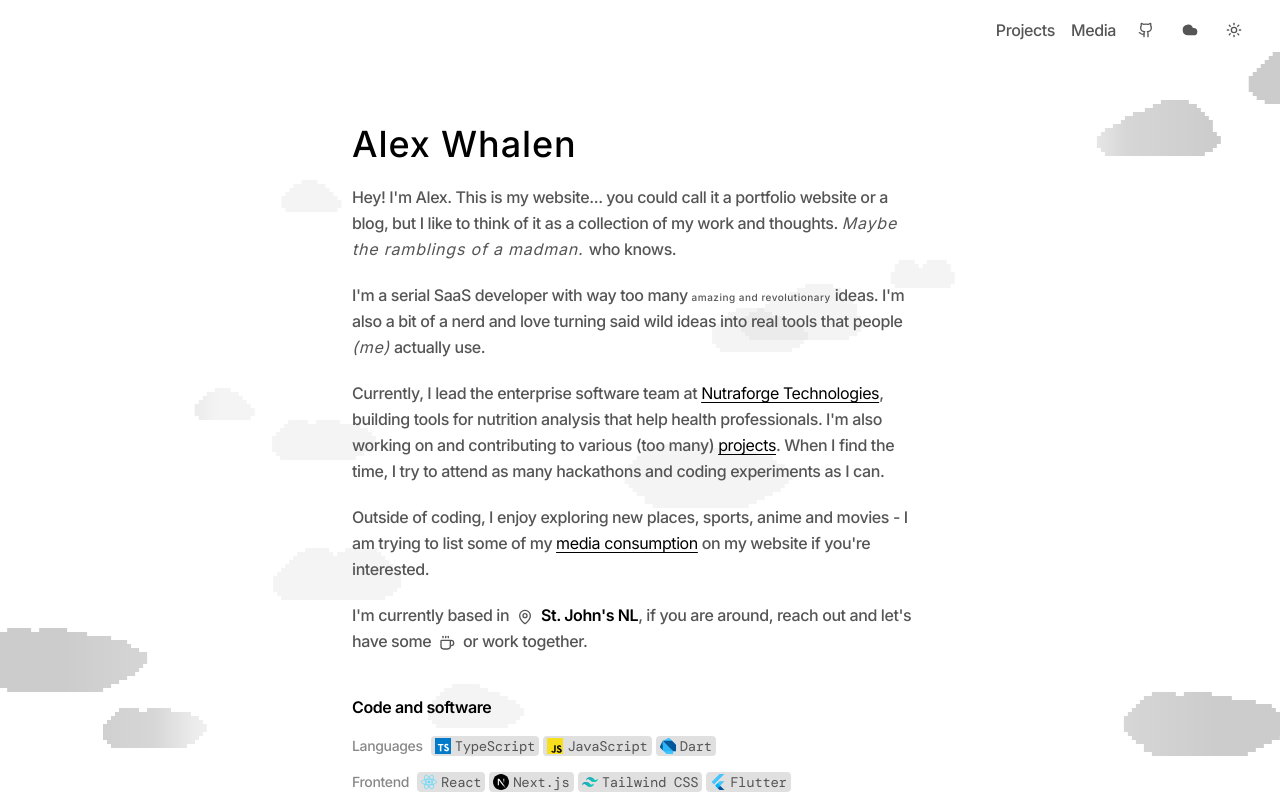
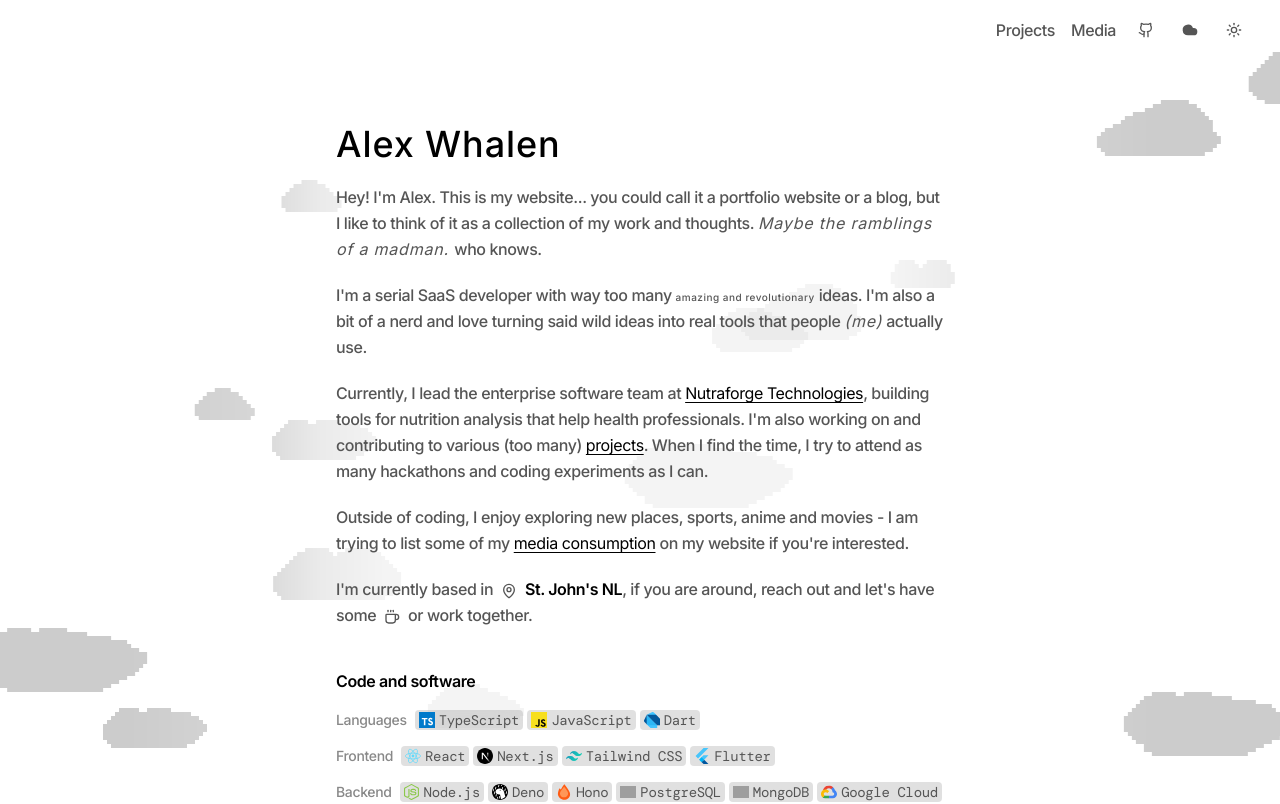
Before and after one commit to Awhalen1999/portfolio, a Next.js app: page / in a window 1280 px wide. Shown: the top 804 px of the page. Built offline with nearby package versions, Linux system fonts and the light colour scheme; grey boxes are pictures that could not be loaded; a web font is replaced by a local one.

Commit message:
adjust max w prop on root layout

```diff
--- a/app/layout.tsx
+++ b/app/layout.tsx
@@ -119,7 +119,7 @@ export default function RootLayout({
             <CloudsBackground />
             <div className="relative flex min-h-screen flex-col">
               <Header />
-              <main className="mx-auto max-w-5xl flex-1 py-16 lg:px-8">
+              <main className="mx-auto max-w-2xl flex-1 py-16 lg:px-8">
                 {children}
               </main>
               <Footer />
--- a/app/page.tsx
+++ b/app/page.tsx
@@ -7,7 +7,7 @@ import { IconButton } from '@/components/ui/icon-button'
 
 export default function AboutPage() {
   return (
-    <TextFade direction="up" className="mx-auto max-w-xl">
+    <TextFade direction="up">
       {/* Main text sections */}
       <h1 className="text-style-header-main mb-5">Alex Whalen</h1>
       <p className="text-style-body-main mb-5">
--- a/components/ui/pixel-clouds.tsx
+++ b/components/ui/pixel-clouds.tsx
@@ -69,28 +69,28 @@ export function PixelClouds() {
         maskImage: `
           linear-gradient(to right,
             black 0%,
-            black 5%,
-            rgba(0,0,0,0.8) 12%,
-            rgba(0,0,0,0.4) 15%,
-            rgba(0,0,0,0.22) 17%,
-            rgba(0,0,0,0.22) 83%,
-            rgba(0,0,0,0.4) 85%,
-            rgba(0,0,0,0.8) 88%,
-            black 95%,
+            black 10%,
+            rgba(0,0,0,0.8) 20%,
+            rgba(0,0,0,0.4) 25%,
+            rgba(0,0,0,0.22) 30%,
+            rgba(0,0,0,0.22) 70%,
+            rgba(0,0,0,0.4) 75%,
+            rgba(0,0,0,0.8) 80%,
+            black 90%,
             black 100%
           )
         `,
         WebkitMaskImage: `
           linear-gradient(to right,
             black 0%,
-            black 5%,
-            rgba(0,0,0,0.8) 12%,
-            rgba(0,0,0,0.4) 15%,
-            rgba(0,0,0,0.22) 17%,
-            rgba(0,0,0,0.22) 83%,
-            rgba(0,0,0,0.4) 85%,
-            rgba(0,0,0,0.8) 88%,
-            black 95%,
+            black 10%,
+            rgba(0,0,0,0.8) 20%,
+            rgba(0,0,0,0.4) 25%,
+            rgba(0,0,0,0.22) 30%,
+            rgba(0,0,0,0.22) 70%,
+            rgba(0,0,0,0.4) 75%,
+            rgba(0,0,0,0.8) 80%,
+            black 90%,
             black 100%
           )
         `,
```
